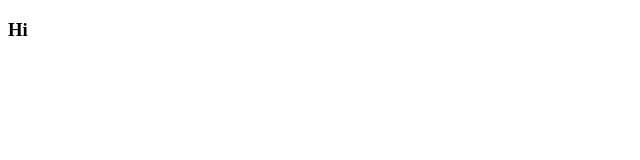
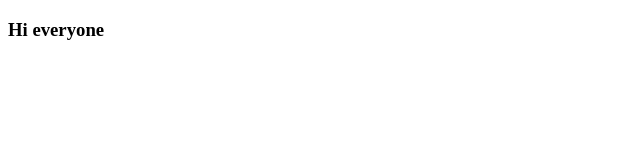
Before and after one commit to anh29/Javascript-basic, a plain HTML site: page JS/index.html in a window 1280 px wide. Shown: the full height of the page, 0-640 px from the left. Drawn offline with Linux system fonts and the light colour scheme.

Commit message:
edit index

```diff
--- a/JS/index.html
+++ b/JS/index.html
@@ -8,7 +8,7 @@
     <link rel="stylesheet" href="./main.js">
 </head>
 <body>
-    <h3>Hi</h3>
+    <h3>Hi everyone</h3>
     <script src="./main.js"></script>
 </body>
 </html>
```
